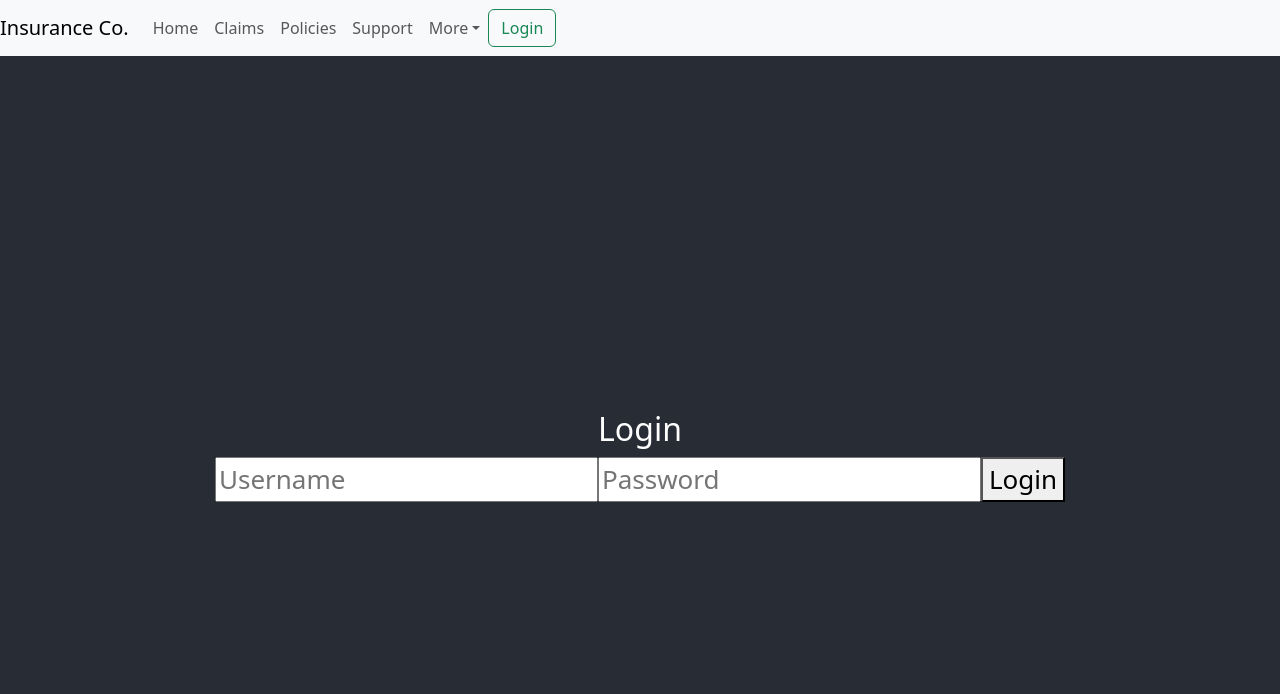
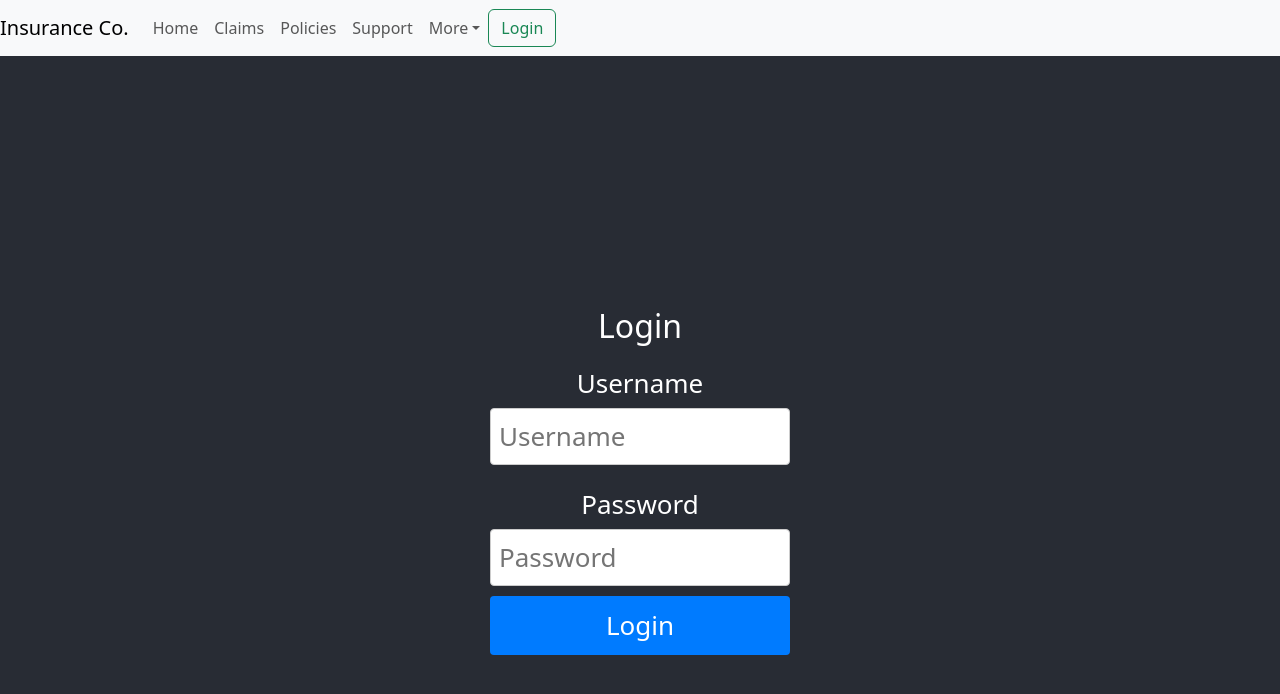
Before and after one commit to chicheongweng/react-claims-app, a React (Create React App) app: page /login in a window 1280 px wide. Shown: the top 694 px of the page. Built offline with nearby package versions, Linux system fonts and the light colour scheme.

Commit message:
align login fields vertically; remove alerts

```diff
--- a/src/components/Claims.tsx
+++ b/src/components/Claims.tsx
@@ -8,7 +8,6 @@ const Claims: React.FC = () => {
 
   useEffect(() => {
     if (!loggedInUser) {
-      alert('You must be logged in to view this page');
       navigate('/login');
     }
   }, [loggedInUser, navigate]);
--- /dev/null
+++ b/src/components/Login.css
@@ -0,0 +1,37 @@
+.login-container {
+  display: flex;
+  flex-direction: column;
+  align-items: center;
+  margin-top: 50px;
+}
+
+.login-form {
+  display: flex;
+  flex-direction: column;
+  width: 300px;
+}
+
+.login-form label {
+  margin-top: 10px;
+}
+
+.login-form input {
+  padding: 8px;
+  margin-top: 5px;
+  margin-bottom: 10px;
+  border: 1px solid #ccc;
+  border-radius: 4px;
+}
+
+.login-form button {
+  padding: 10px;
+  background-color: #007bff;
+  color: white;
+  border: none;
+  border-radius: 4px;
+  cursor: pointer;
+}
+
+.login-form button:hover {
+  background-color: #0056b3;
+}
--- a/src/components/Login.tsx
+++ b/src/components/Login.tsx
@@ -1,6 +1,7 @@
 import React, { useState } from 'react';
 import { useNavigate } from 'react-router-dom';
 import { useAuth } from '../AuthContext';
+import './Login.css'; // Import the CSS file for styling
 
 const users = [
   { username: 'user1', password: 'password1' },
@@ -18,7 +19,6 @@ const Login: React.FC = () => {
     const user = users.find(u => u.username === username && u.password === password);
     if (user) {
       login(user.username);
-      alert('Login successful');
       navigate('/claims');
     } else {
       alert('Invalid username or password');
@@ -26,15 +26,20 @@ const Login: React.FC = () => {
   };
 
   return (
-    <div>
+    <div className="login-container">
       <h2>Login</h2>
+      <div className="login-form">
+        <label htmlFor="username">Username</label>
         <input
+          id="username"
           type="text"
           placeholder="Username"
           value={username}
           onChange={(e) => setUsername(e.target.value)}
         />
+        <label htmlFor="password">Password</label>
         <input
+          id="password"
           type="password"
           placeholder="Password"
           value={password}
@@ -42,6 +47,7 @@ const Login: React.FC = () => {
         />
         <button onClick={handleLogin}>Login</button>
       </div>
+    </div>
   );
 }
 
--- a/src/components/Navbar.tsx
+++ b/src/components/Navbar.tsx
@@ -9,7 +9,6 @@ const CustomNavbar: React.FC = () => {
 
   const handleLogout = () => {
     logout();
-    alert('Logout successful');
     navigate('/');
   };
 
```
Lines whose indentation alone changed are shown as unchanged.
